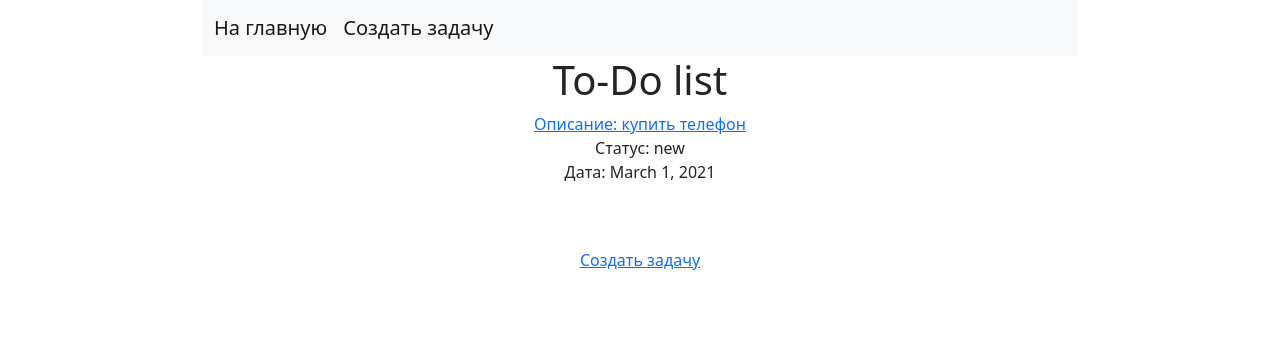
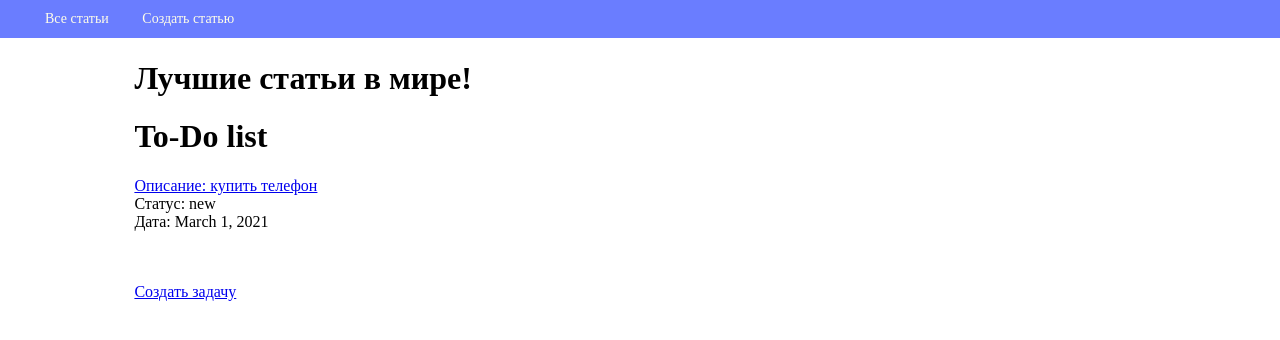
Before and after one commit to nurbekov0001/To_do_list, a Django app: page / in a window 1280 px wide. Shown: the top 340 px of the page. Run offline with Django 3.2, Linux system fonts and the light colour scheme; data comes from the database, SQL or seed files in the repository.

Commit message:
создали html и css  файлы

```diff
--- /dev/null
+++ b/task/webapp/static/css/navbar.css
@@ -0,0 +1,32 @@
+.navbar {
+    display: block;
+    background: #6a7dff;
+    position: fixed;
+    top: 0;
+    right: 0;
+    left: 0;
+    font-size: 0;
+    box-sizing: border-box;
+    padding: 7px 30px;
+}
+.menu {
+    font-size: 14px;
+    line-height: 1;
+    padding: 0;
+    margin: 0;
+    display: inline-block;
+    color: #fffee8;
+}
+.menu li {
+    display: inline-block;
+}
+.menu a {
+    display: inline-block;
+    text-decoration: none;
+    color: inherit;
+    padding: 5px 15px;
+}
+.menu a:hover {
+    color: #ffc122;
+    text-decoration: underline;
+}
--- /dev/null
+++ b/task/webapp/static/css/style.css
@@ -0,0 +1,19 @@
+body {
+    margin-top: 60px;
+}
+
+.container{
+    width: 80%;
+    margin: 0 auto;
+}
+
+.form-error {
+    color: red;
+    font-size: 12px;
+    margin: 5px 0 0 0
+}
+.form-field-error {
+    border: solid 1px red;
+    box-shadow: red 0 0 3px;
+    display: inline-block;
+}
--- a/task/webapp/templates/base.html
+++ b/task/webapp/templates/base.html
@@ -1,46 +1,26 @@
+
 {% load static %}
-<!doctype html>
+
+<!DOCTYPE html>
 <html lang="en">
 <head>
-    <link href="https://cdn.jsdelivr.net/npm/bootstrap@5.0.0-beta1/dist/css/bootstrap.min.css" rel="stylesheet" integrity="sha384-giJF6kkoqNQ00vy+HMDP7azOuL0xtbfIcaT9wjKHr8RbDVddVHyTfAAsrekwKmP1" crossorigin="anonymous">
     <meta charset="UTF-8">
-    <meta name="viewport"
-          content="width=device-width, user-scalable=no, initial-scale=1.0, maximum-scale=1.0, minimum-scale=1.0">
-    <meta http-equiv="X-UA-Compatible" content="ie=edge">
-    <title>Hello</title>
+    <title>{% block title %}Новостной портал номер [-1] в мире{% endblock title %}</title>
     <link rel="stylesheet" href="{% static "css/style.css" %}">
-        <style type="text/css">
-        .body {
-            font-family: Arial, sans-serif;
-            font-size: 16px;
-            color: #444444;
-
-        }
-        .container {
-            margin: 0 auto;
-            width: 100%;
-            max-width: 900px;
-            text-align: center;
-        }
-    </style>
+    <link rel="stylesheet" href="{% static "css/navbar.css" %}">
 </head>
 <body>
+    <nav class="navbar">
+        <ul class="menu">
+            <li><a href="{% url "task_list" %}">Все статьи</a></li>
+                <li><a href="{% url "task_add" %}">Создать статью</a></li>
+            {% block menu %}{% endblock %}
+        </ul>
+    </nav>
 
-<div class="container">
-<nav class="navbar navbar-expand-lg navbar-light bg-light">
-  <div class="container-fluid">
-      <a class="navbar-brand" href="{% url "task_list" %}"> На главную </a>
-    <a class="navbar-brand" href="{% url "task_add" %}">Создать задачу </a>
-      {% block nav %}{% endblock %}
-    <button class="navbar-toggler" type="button" data-bs-toggle="collapse" data-bs-target="#navbarNav" aria-controls="navbarNav" aria-expanded="false" aria-label="Toggle navigation">
-      <span class="navbar-toggler-icon"></span>
-    </button>
-    <div class="collapse navbar-collapse" id="navbarNav">
+    <div class="container">
+        <h1>{% block page_header %}Лучшие статьи в мире!{% endblock page_header %}</h1>
+        {% block content %}{% endblock content %}
     </div>
-  </div>
-</nav>
-
-  {% block content %}{% endblock %}
-<div/>
 </body>
-<html/>
+</html>
--- a/task/webapp/templates/index.html
+++ b/task/webapp/templates/index.html
@@ -1,10 +1,6 @@
 {% extends "base.html" %}
 {% block content %}
     <h1>To-Do list</h1>
-    {% if not tasks %}
-        <h2>НЕТ Задач</h2>
-    {% endif %}
-
     {% for task in tasks %}
         <p>{{ task.author }}<a href="{% url "task_view" task.id %}"> Описание: {{ task.description }}</a><br/>
            Статус: {{ task.status }}<br/>
@@ -15,3 +11,24 @@
     {% endfor %}
     <a href="{% url "task_add"  %}">Создать задачу</a>
 {% endblock %}
+
+
+{#{% extends 'base.html' %}#}
+{##}
+{#{% block menu %}<li><a href="{% url "task_list" %}">Создать задачу </a></li>{% endblock menu %}#}
+{##}
+{#{% block description %}Все статьи{% endblock description %}#}
+{##}
+{#{% block page_header %}Все статьи{% endblock page_header %}#}
+{##}
+{#{% block content %}#}
+{#    {% if not tasks %}#}
+{#        <h2>НЕТ СТАТЕЙ</h2>#}
+{#    {% endif %}#}
+{##}
+{#    {% for task in tasks %}  {# Перебираем список статей циклом #}
+        {# Создаём абзац, в котором отображем автора статьи и заголовок статьи, обёрнутый в ссылку, #}
+        {# которая ведёт на страницу статьи #}
+{#        <p>{{ task.description }}: <a href="{% url "task_view" task.id %}">{{ task.description }}</a></p>#}
+{#    {% endfor %}#}
+{#{% endblock content %}#}
--- a/task/webapp/views.py
+++ b/task/webapp/views.py
@@ -1,6 +1,8 @@
 from django.shortcuts import render, get_object_or_404, redirect
 from django.urls import reverse
 from webapp.models import Task, STATUS_CHOICES
+from webapp.forms import TaskForm, TaskDeleteForm
+
 
 
 def index_view(request):
@@ -15,20 +17,59 @@ def task_view(request, pk):
 
 def task_create_view(request):
     if request.method == "GET":  # Если метод запроса GET - будет отображена форма создания статьи
+        form = TaskForm()
         return render(request, 'task_create.html', {'stat': STATUS_CHOICES})
     elif request.method == "POST":  # Если метод запроса POST - будет отображён шаблон просмотра деталей статьи
-        description = request.POST.get("description")
-        status = request.POST.get("status")
-        date_done = request.POST.get("date_done")
-        detailed_description = request.POST.get("detailed_description")
-        if not date_done:
-            date_done = None
-        task = Task.objects.create(
-            description=description,
-            detailed_description=detailed_description,
-            status=status,
-            date_done=date_done
-        )
+        form = TaskForm(data=request.POST)
 
-        return redirect(reverse('task_view', kwargs={'pk': task.id}))
-# Create your views here.
+        if form.is_valid():
+            task = Task.objects.create(
+            description =form.cleaned_data.get("description"),
+            status = form.cleaned_data.get("status"),
+            date_done = form.cleaned_data.get("date_done"),
+            detailed_description = form.cleaned_data.get("detailed_description")
+            )
+
+            return redirect('article-view',pk=task.id)
+        return render(request, 'task_create.html',context={'form': form})
+
+
+
+def task_update_view(request, pk):
+    task = get_object_or_404(Task, id=pk)
+
+    if request.method == 'GET':
+        form = TaskForm(initial={
+            'description': task.description,
+            'detailed_description': task.detailed_description,
+            'status': task.status,
+            'date_done': task.date_done
+            })
+        return render(request, 'task_update.html',context={'form': form, 'task': task})
+    elif request.method == 'POST':
+        form = TaskForm(data=request.POST)
+        if form.is_valid():
+            task.description = form.cleaned_data.get("description")
+            task.detailed_description = form.cleaned_data.get("detailed_description")
+            task.status = form.cleaned_data.get("status")
+            task.date_done = form.cleaned_data.get("date_done")
+            task.save()
+            return redirect('article-view', pk=task.id)
+        return render(request, 'task_update.html', context={'form': form, 'task': task})
+
+
+def task_delete_view(request, pk):
+    task = get_object_or_404(Task, id=pk)
+
+    if request.method == 'GET':
+        form = TaskDeleteForm()
+        return render(request, 'task_delete.html', context={'task': task, 'form': form})
+    elif request.method == 'POST':
+        form = TaskDeleteForm(data=request.POST)
+        if form.is_valid():
+            if form.cleaned_data['description'] != task.description:
+                form.errors['description'] = ['Названия статей не совпадают']
+                return render(request, 'task_delete.html', context={'task': task, 'form': form})
+            task.delete()
+            return redirect('task_list')
+        return render(request, 'task_delete.html', context={'task': task, 'form': form})
```
Also changed, not shown: task/webapp/forms.py (added, +13 -0 lines), task/webapp/templates/task_create.html (+11 -0 lines), task/webapp/templates/task_delete.html (added, +11 -0 lines), task/webapp/templates/task_form.html (added, +16 -0 lines), task/webapp/templates/task_update.html (added, +10 -0 lines), task/webapp/templates/task_view.html (+12 -6 lines), task/webapp/urls.py (added, +17 -0 lines).
